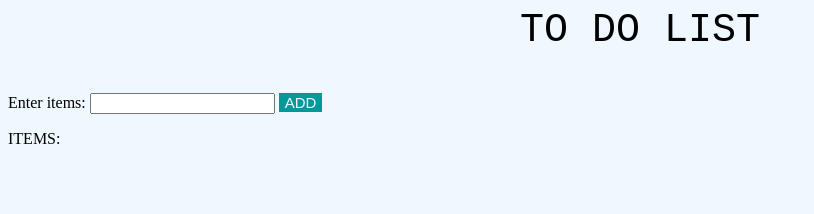
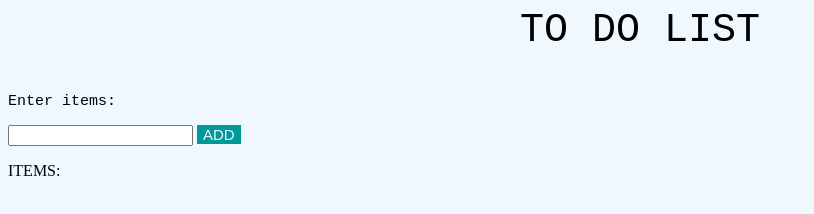
Before and after one commit to ptsankari/todolist, a plain HTML site: page index.html in a window 1280 px wide. Shown: the whole page, without its empty margins (0-814 px from the left). Drawn offline with Linux system fonts and the light colour scheme.

Commit message:
added para

```diff
--- a/index.html
+++ b/index.html
@@ -9,7 +9,7 @@ samjava
 
 <center><p style="font-size:40px;
     font-family:monospace;">TO DO LIST</p></center>
-Enter items:
+    <p style="font-size:15px;font-family:monospace;">Enter items:</p>
 <input type="text" value="" id="item">
 <input type="button" value="ADD" onclick="return fun()" style="background-color:#009999;
 font-size:15px;color:aliceblue;border:aliceblue">
```
